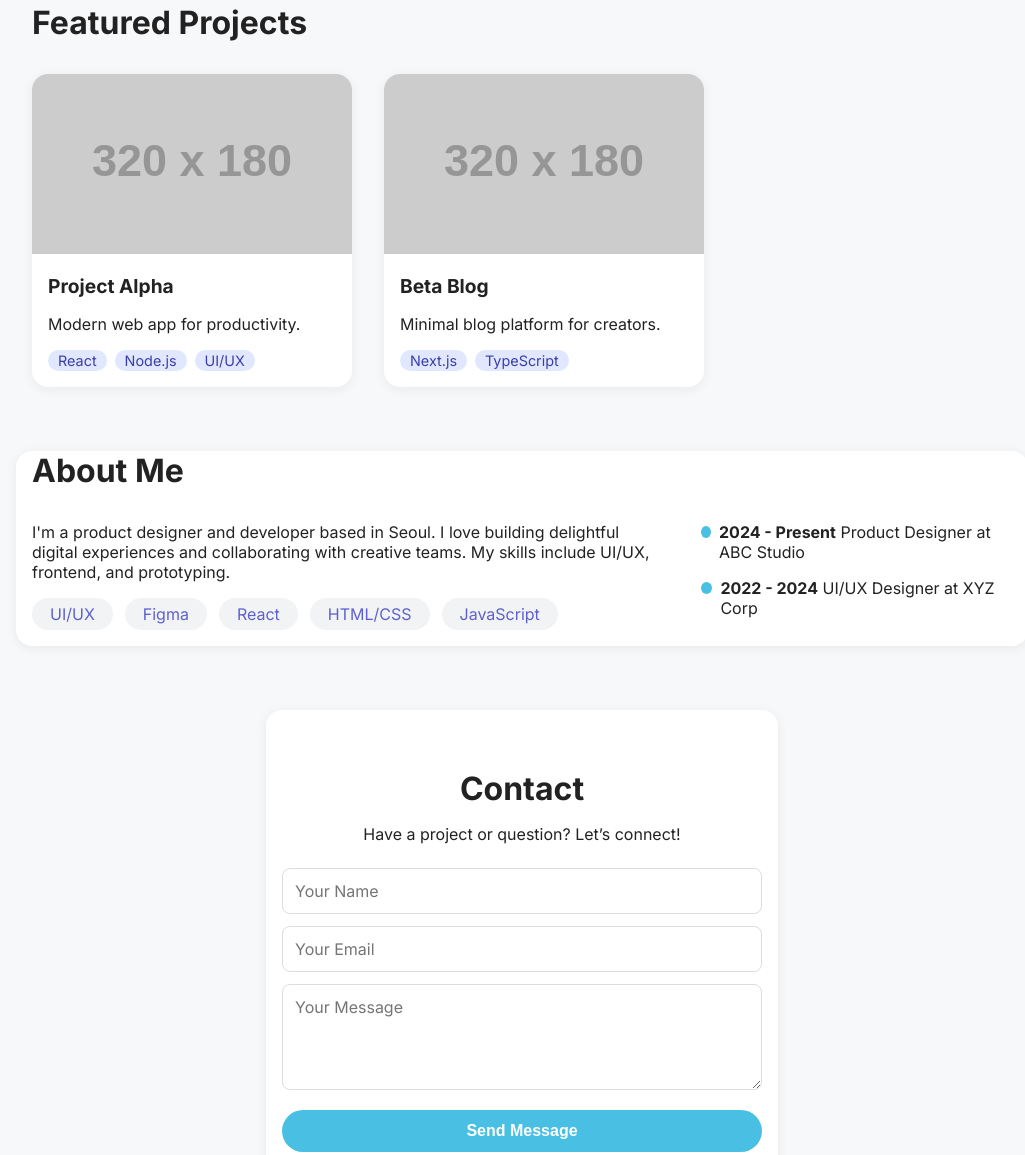
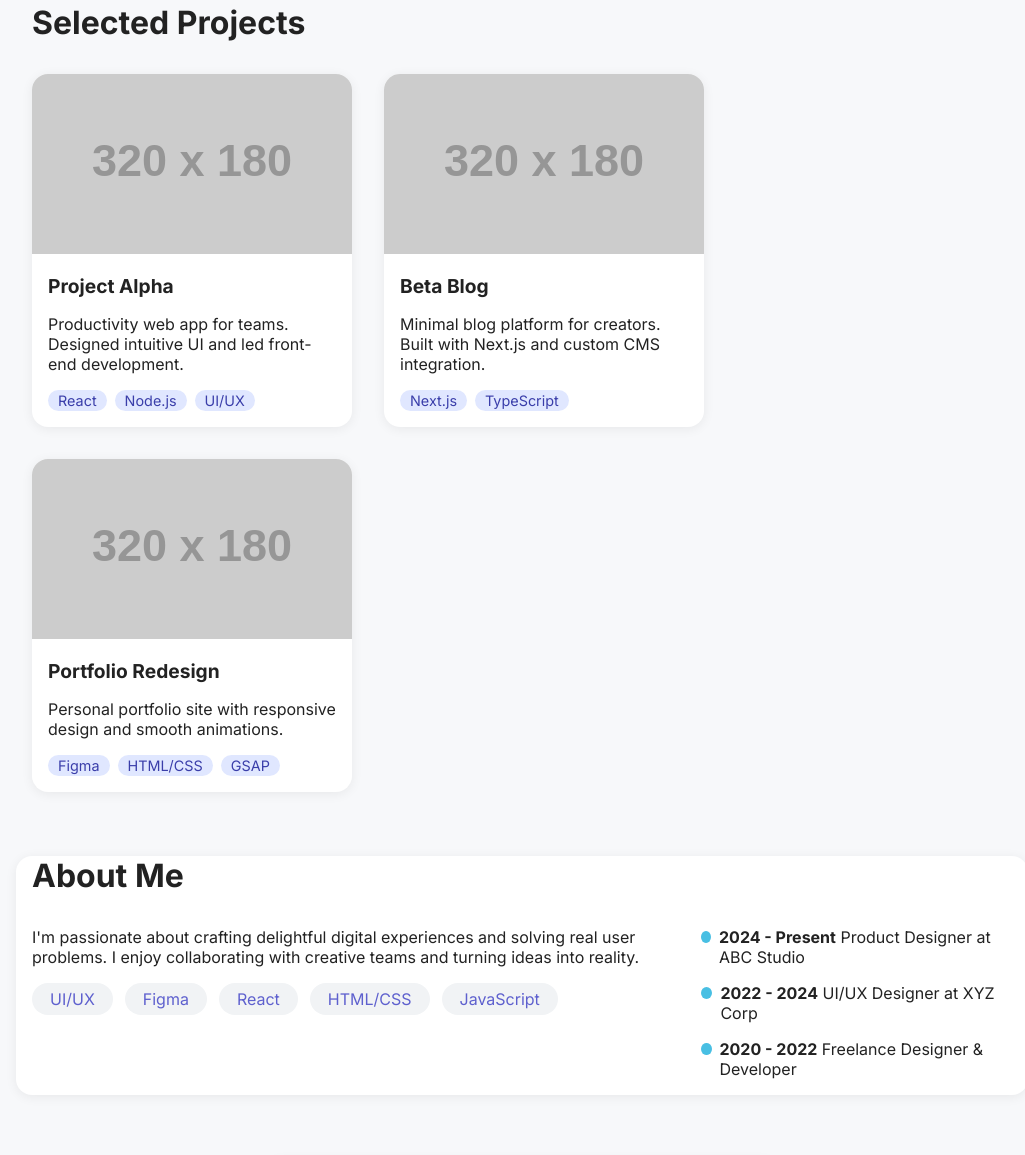
Before and after one commit to sssiion/folio-2020-portfolio, a plain HTML site: page index.html in a window 1280 px wide. Shown: the part 491-1646 px from the top of the page, without its empty margins (118-1143 px from the left). Drawn offline with Linux system fonts and the light colour scheme; placeholder pictures from the web are drawn by us.

Commit message:
refactor: 실제 포트폴리오에 적합하게 전체 구조/내용 정리 및 개선

```diff
--- a/index.html
+++ b/index.html
@@ -3,7 +3,7 @@
 <head>
   <meta charset="UTF-8">
   <meta name="viewport" content="width=device-width, initial-scale=1.0">
-  <title>Personal Portfolio</title>
+  <title>Alex Kim | Product Designer & Developer</title>
   <link rel="stylesheet" href="style.css">
   <link href="https://fonts.googleapis.com/css?family=Inter:400,700&display=swap" rel="stylesheet">
 </head>
@@ -24,10 +24,10 @@
   <section class="hero">
     <div class="hero-bg"></div>
     <div class="hero-content">
-      <img class="profile-img" src="https://placehold.co/160x160" alt="Profile" />
+      <img class="profile-img" src="https://placehold.co/160x160" alt="Alex Kim Profile" />
       <div class="hero-text">
         <h1>Hi, I'm Alex Kim</h1>
-        <p class="subtitle">Product Designer & Developer</p>
+        <p class="subtitle">Product Designer & Developer based in Seoul</p>
         <div class="hero-socials">
           <a href="#" aria-label="LinkedIn"><img src="https://placehold.co/32x32?text=LI" alt="LinkedIn"></a>
           <a href="#" aria-label="GitHub"><img src="https://placehold.co/32x32?text=GH" alt="GitHub"></a>
@@ -40,22 +40,30 @@
 
   <!-- Projects Section -->
   <section class="projects" id="work">
-    <h2>Featured Projects</h2>
+    <h2>Selected Projects</h2>
     <div class="project-list">
       <div class="project-card">
-        <img src="https://placehold.co/320x180" alt="Project 1">
+        <img src="https://placehold.co/320x180" alt="Project Alpha Screenshot">
         <div class="project-info">
           <h3>Project Alpha</h3>
-          <p>Modern web app for productivity.</p>
+          <p>Productivity web app for teams. Designed intuitive UI and led front-end development.</p>
           <div class="tags"><span>React</span><span>Node.js</span><span>UI/UX</span></div>
         </div>
       </div>
       <div class="project-card">
-        <img src="https://placehold.co/320x180" alt="Project 2">
+        <img src="https://placehold.co/320x180" alt="Beta Blog Screenshot">
         <div class="project-info">
           <h3>Beta Blog</h3>
-          <p>Minimal blog platform for creators.</p>
+          <p>Minimal blog platform for creators. Built with Next.js and custom CMS integration.</p>
           <div class="tags"><span>Next.js</span><span>TypeScript</span></div>
+        </div>
+      </div>
+      <div class="project-card">
+        <img src="https://placehold.co/320x180" alt="Portfolio Redesign Screenshot">
+        <div class="project-info">
+          <h3>Portfolio Redesign</h3>
+          <p>Personal portfolio site with responsive design and smooth animations.</p>
+          <div class="tags"><span>Figma</span><span>HTML/CSS</span><span>GSAP</span></div>
         </div>
       </div>
     </div>
@@ -66,7 +74,7 @@
     <h2>About Me</h2>
     <div class="about-content">
       <div class="about-text">
-        <p>I'm a product designer and developer based in Seoul. I love building delightful digital experiences and collaborating with creative teams. My skills include UI/UX, frontend, and prototyping.</p>
+        <p>I'm passionate about crafting delightful digital experiences and solving real user problems. I enjoy collaborating with creative teams and turning ideas into reality.</p>
         <div class="skills">
           <span>UI/UX</span>
           <span>Figma</span>
@@ -86,6 +94,12 @@
           <span class="timeline-dot"></span>
           <div class="timeline-info">
             <strong>2022 - 2024</strong> UI/UX Designer at XYZ Corp
+          </div>
+        </div>
+        <div class="timeline-item">
+          <span class="timeline-dot"></span>
+          <div class="timeline-info">
+            <strong>2020 - 2022</strong> Freelance Designer & Developer
           </div>
         </div>
       </div>
```
